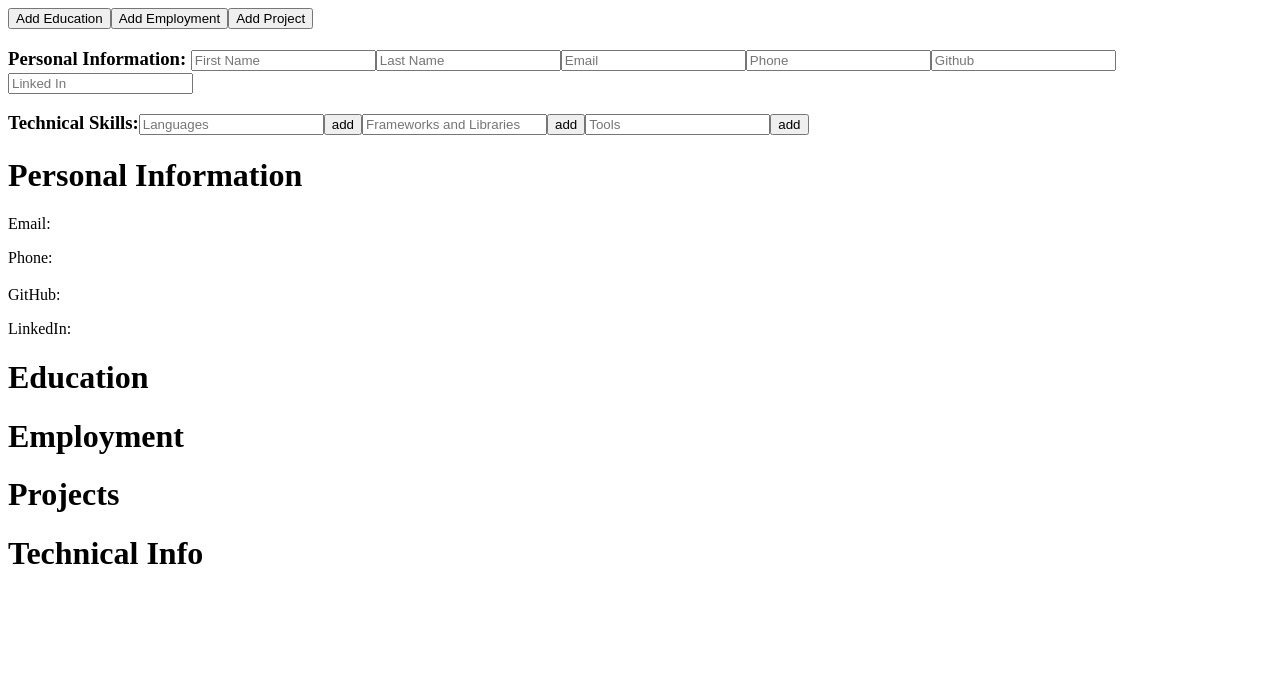
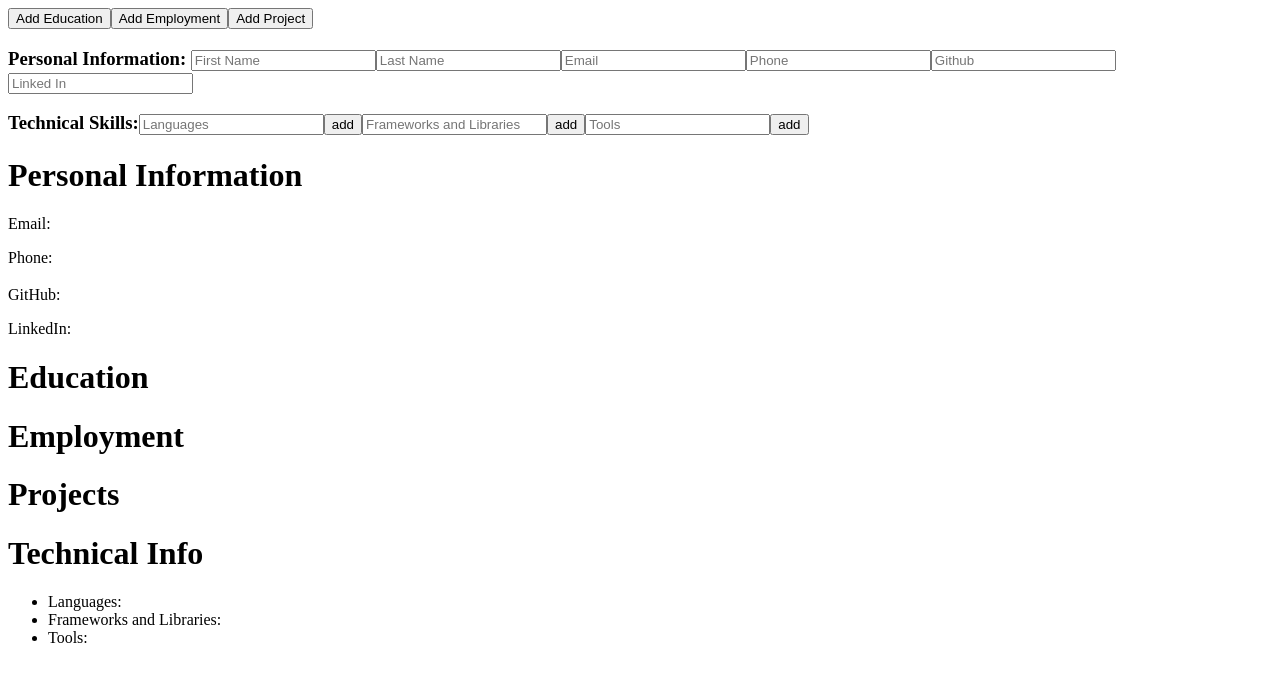
Before and after one commit to mastachiii/top-CVBuilder, a React (Vite) app: page / in a window 1280 px wide. Shown: the top 682 px of the page. Built offline with nearby package versions, Linux system fonts and the light colour scheme.

Commit message:
FEAT: Added Technical Preview

```diff
--- a/src/App.jsx
+++ b/src/App.jsx
@@ -102,6 +102,7 @@ function App() {
                 educationInfo={educationInfo}
                 employmentInfo={employmentInfo}
                 projectsInfo={projectsInfo}
+                technicalInfo={technicalInfo}
             />
         </>
     );
--- a/src/Preview.jsx
+++ b/src/Preview.jsx
@@ -56,12 +56,22 @@ function Project({ name, link, details }) {
     );
 }
 
+function Technical({ languages, frameworks, tools }) {
+    return (
+        <ul>
+            <li>Languages: {languages.join(', ')}</li>
+            <li>Frameworks and Libraries: {frameworks.join(', ')}</li>
+            <li>Tools: {tools.join(', ')}</li>
+        </ul>
+    );
+}
 
 function Preview(props) {
     const personalInfo = props.personalInfo;
     const educationInfo = props.educationInfo;
     const employmentInfo = props.employmentInfo;
     const projectsInfo = props.projectsInfo;
+    const technicalInfo = props.technicalInfo;
 
     return (
         <div>
@@ -107,6 +117,11 @@ function Preview(props) {
                 );
             })}
             <h1>Technical Info</h1>
+            <Technical
+                languages={technicalInfo.languages}
+                frameworks={technicalInfo.frameworks}
+                tools={technicalInfo.tools}
+            />
         </div>
     );
 }
```
